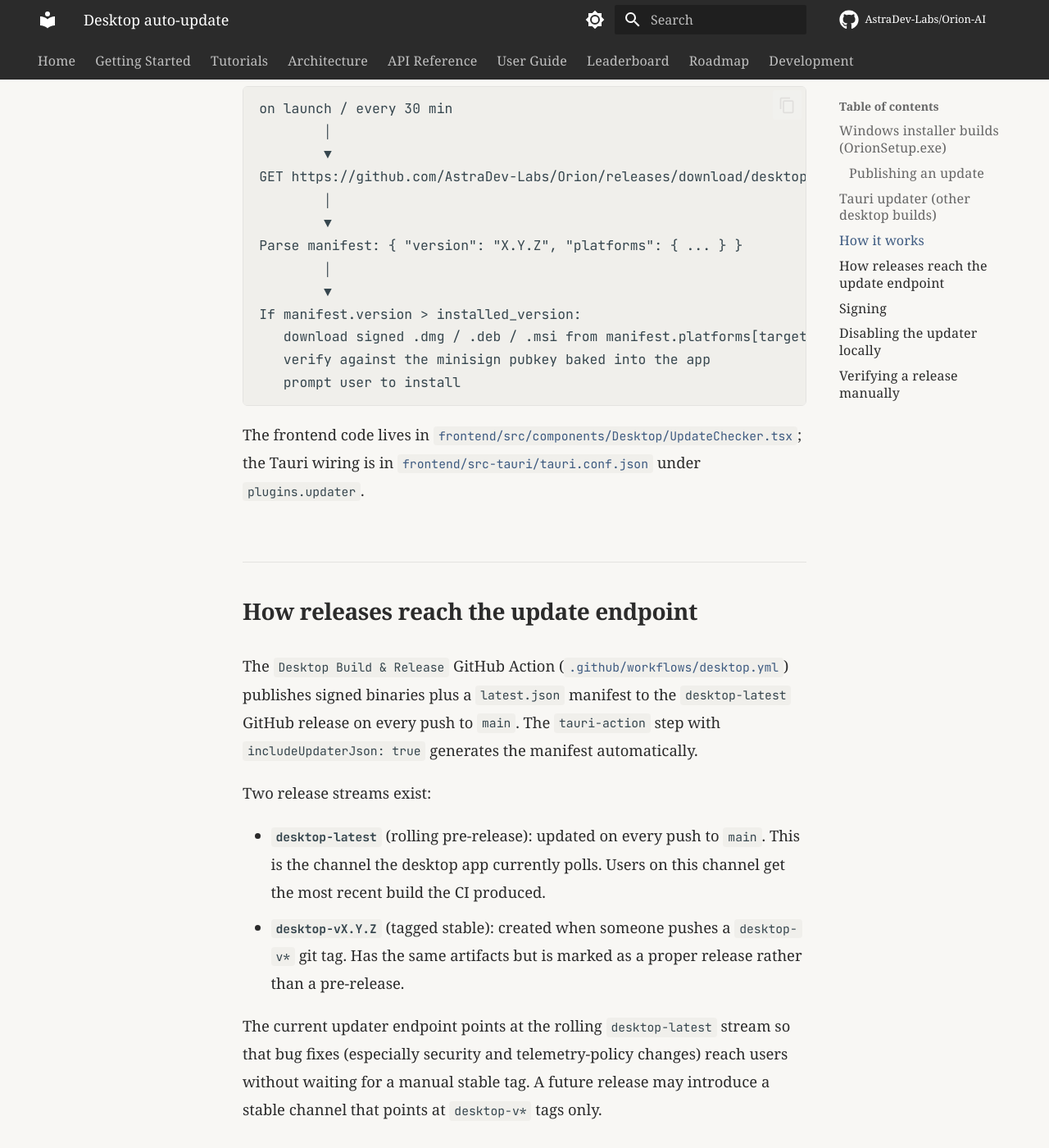
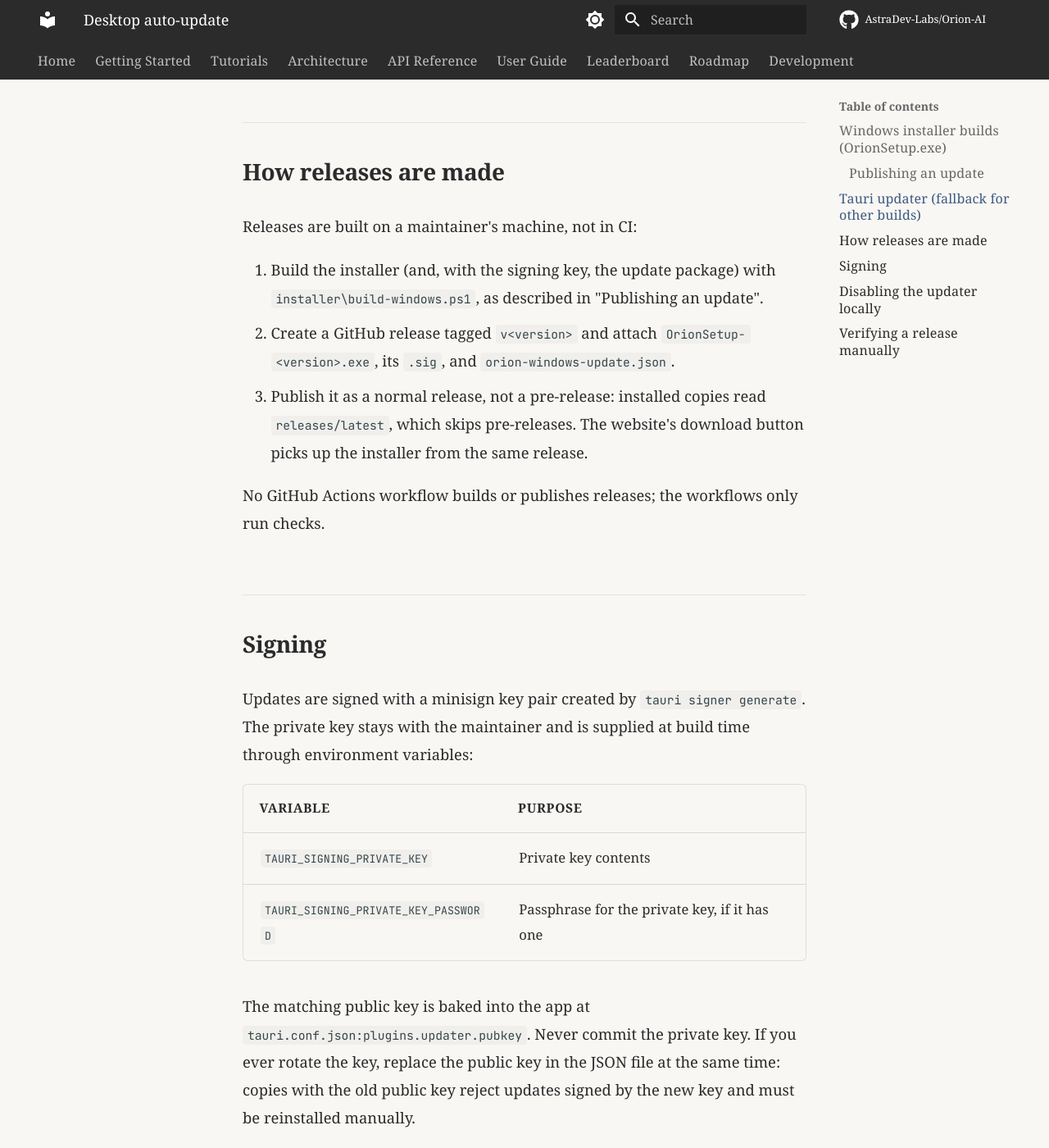
Before and after one commit to AstraDev-Labs/Orion-AI, an MkDocs documentation site: the page built from docs/desktop-auto-update.md, in a window 1280 px wide and 1400 px high, scrolled down 1942 px. Shown: the whole window at 82% size. Built offline with MkDocs 1.6.1 and Material for MkDocs 9.7.7, drawn with Linux system fonts in a browser that asks for light colours; some web fonts are replaced; comment, search, counter and statistics services are not loaded; the version menu is left out; some of the changed text lies outside the part shown.

Commit message:
Docs: describe the current release process in desktop-auto-update.md
Drop references to the removed desktop.yml workflow and its desktop-latest
release stream; document building locally, publishing a normal GitHub
release, and keeping the signing key off CI.

````diff
--- a/docs/desktop-auto-update.md
+++ b/docs/desktop-auto-update.md
@@ -40,77 +40,49 @@ How it works (`frontend/src-tauri/src/app_update.rs`):
 Without the signing key the build still makes an installer, but no update
 package: installed apps only accept signed updates.
 
-## Tauri updater (other desktop builds)
+## Tauri updater (fallback for other builds)
 
-The Orion desktop app ships with [Tauri's updater
-plugin](https://v2.tauri.app/plugin/updater/), which checks for new
-versions on launch and every 30 minutes. When a newer signed build is
-available, the app prompts the user to download and install it.
+The desktop app also includes [Tauri's updater
+plugin](https://v2.tauri.app/plugin/updater/). `UpdateChecker.tsx` only uses
+it when the Windows installer update path above is unavailable (for example a
+development build), polling the endpoint in `tauri.conf.json` under
+`plugins.updater.endpoints`.
 
-## How it works
+No release currently publishes a Tauri `latest.json`, so this fallback finds
+no update and stays silent. All public releases go through the Windows
+installer flow above.
 
-```
-on launch / every 30 min
-        │
-        ▼
-GET https://github.com/AstraDev-Labs/Orion/releases/download/desktop-latest/latest.json
-        │
-        ▼
-Parse manifest: { "version": "X.Y.Z", "platforms": { ... } }
-        │
-        ▼
-If manifest.version > installed_version:
-   download signed .dmg / .deb / .msi from manifest.platforms[target].url
-   verify against the minisign pubkey baked into the app
-   prompt user to install
-```
+## How releases are made
 
-The frontend code lives in
-[`frontend/src/components/Desktop/UpdateChecker.tsx`](../frontend/src/components/Desktop/UpdateChecker.tsx);
-the Tauri wiring is in
-[`frontend/src-tauri/tauri.conf.json`](../frontend/src-tauri/tauri.conf.json)
-under `plugins.updater`.
+Releases are built on a maintainer's machine, not in CI:
 
-## How releases reach the update endpoint
+1. Build the installer (and, with the signing key, the update package) with
+   `installer\build-windows.ps1`, as described in "Publishing an update".
+2. Create a GitHub release tagged `v<version>` and attach
+   `OrionSetup-<version>.exe`, its `.sig`, and `orion-windows-update.json`.
+3. Publish it as a normal release, not a pre-release: installed copies read
+   `releases/latest`, which skips pre-releases. The website's download button
+   picks up the installer from the same release.
 
-The `Desktop Build & Release` GitHub Action
-([`.github/workflows/desktop.yml`](../.github/workflows/desktop.yml))
-publishes signed binaries plus a `latest.json` manifest to the
-`desktop-latest` GitHub release on every push to `main`. The
-`tauri-action` step with `includeUpdaterJson: true` generates the
-manifest automatically.
-
-Two release streams exist:
-
-- **`desktop-latest`** (rolling pre-release): updated on every push to
-  `main`. This is the channel the desktop app currently polls. Users
-  on this channel get the most recent build the CI produced.
-- **`desktop-vX.Y.Z`** (tagged stable): created when someone pushes a
-  `desktop-v*` git tag. Has the same artifacts but is marked as a
-  proper release rather than a pre-release.
-
-The current updater endpoint points at the rolling `desktop-latest`
-stream so that bug fixes (especially security and telemetry-policy
-changes) reach users without waiting for a manual stable tag. A future
-release may introduce a stable channel that points at
-`desktop-v*` tags only.
+No GitHub Actions workflow builds or publishes releases; the workflows only
+run checks.
 
 ## Signing
 
-Binaries are signed by `tauri-action` using the minisign key pair
-referenced via these GitHub Actions secrets:
+Updates are signed with a minisign key pair created by `tauri signer
+generate`. The private key stays with the maintainer and is supplied at build
+time through environment variables:
 
-| Secret | Purpose |
+| Variable | Purpose |
 |---|---|
-| `TAURI_SIGNING_PRIVATE_KEY` | Private key (PEM-formatted minisign) |
-| `TAURI_SIGNING_PRIVATE_KEY_PASSWORD` | Passphrase for the private key |
+| `TAURI_SIGNING_PRIVATE_KEY` | Private key contents |
+| `TAURI_SIGNING_PRIVATE_KEY_PASSWORD` | Passphrase for the private key, if it has one |
 
 The matching public key is baked into the app at
-`tauri.conf.json:plugins.updater.pubkey`. If you ever need to rotate
-the key, replace the public key in the JSON file *and* update both
-secrets atomically — mismatched keys cause every update download to
-fail signature verification with no recovery path other than a manual
-reinstall.
+`tauri.conf.json:plugins.updater.pubkey`. Never commit the private key. If
+you ever rotate the key, replace the public key in the JSON file at the same
+time: copies with the old public key reject updates signed by the new key and
+must be reinstalled manually.
 
 ## Disabling the updater locally
 
@@ -131,17 +103,15 @@ builds (where `import.meta.env.VITE_OPENORION_NO_UPDATER` will be
 ## Verifying a release manually
 
 ```bash
-# Download the latest manifest and confirm it parses cleanly
-curl -fsSL https://github.com/AstraDev-Labs/Orion/releases/download/desktop-latest/latest.json | jq .
+# Download the latest Windows update manifest and confirm it parses cleanly
+curl -fsSL https://github.com/AstraDev-Labs/Orion-AI/releases/latest/download/orion-windows-update.json | jq .
 
 # Fields:
-#   version       — semver string, must match the tag (without leading "v")
-#   notes         — release notes string
-#   pub_date      — RFC3339 timestamp
-#   platforms     — map keyed by "<target>-<arch>" e.g. "darwin-aarch64"
-#                   each entry has { signature: "...", url: "..." }
+#   version    — must match the release tag (without the leading "v")
+#   notes      — release notes shown in the app
+#   url        — download URL of OrionSetup-<version>.exe
+#   signature  — base64 minisign signature of that installer
 ```
 
-A 404 on the manifest URL means the most recent desktop CI run
-didn't complete or didn't have signing secrets — check the
-`Desktop Build & Release` workflow logs.
+A 404 means the latest release has no `orion-windows-update.json` (it was
+built without the signing key). Installed copies then simply see no update.
````
